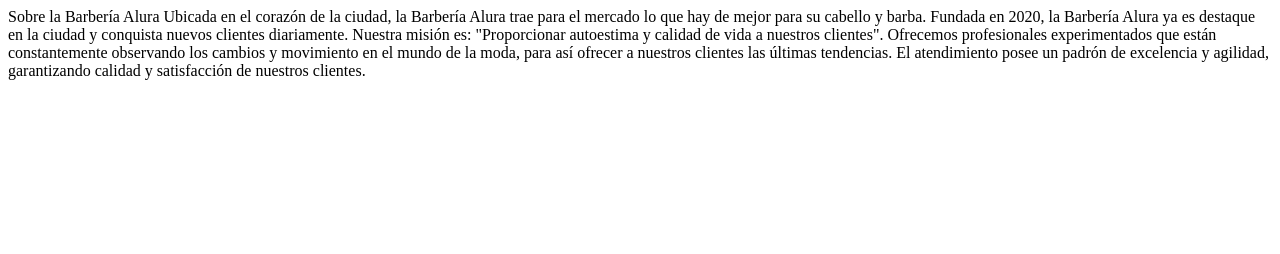
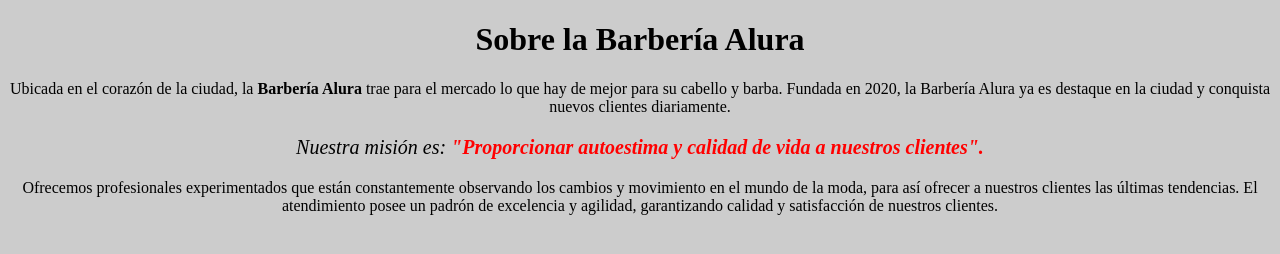
Before and after one commit to Jorge-mendez2000/sistemas3, a plain HTML site: page index.html in a window 1280 px wide. Drawn offline with Linux system fonts and the light colour scheme.

Commit message:
Agrgando hojas de estilo css

```diff
--- a/index.html
+++ b/index.html
@@ -1,4 +1,24 @@
-Sobre la Barbería Alura
-Ubicada en el corazón de la ciudad, la Barbería Alura trae para el mercado lo que hay de mejor para su cabello y barba. Fundada en 2020, la Barbería Alura ya es destaque en la ciudad y conquista nuevos clientes diariamente.
-Nuestra misión es: "Proporcionar autoestima y calidad de vida a nuestros clientes".
-Ofrecemos profesionales experimentados que están constantemente observando los cambios y movimiento en el mundo de la moda, para así ofrecer a nuestros clientes las últimas tendencias. El atendimiento posee un padrón de excelencia y agilidad, garantizando calidad y satisfacción de nuestros clientes.
+<!DOCTYPE html>
+<html lang="es">
+<head>
+
+    <meta charset="UTF-8">
+    <meta name="viewport" content="width=device-width, initial-scale=1.0">
+    <title>Barberia Alura</title>
+    <link rel="stylesheet" href="style.css">
+
+</head>
+
+<body>
+
+    <h1 style="text-align: center;">Sobre la Barbería Alura</h1>
+
+    <p>Ubicada en el corazón de la ciudad, la <strong>Barbería Alura</strong>  trae para el mercado lo que hay de mejor para su cabello y barba. Fundada en 2020, la Barbería Alura ya es destaque en la ciudad y conquista nuevos clientes diariamente.</p>
+
+    <p style="font-size: 20px; "> <em>Nuestra misión es: <strong> "Proporcionar autoestima y calidad de vida a nuestros clientes".</strong></em></p>
+
+    <p>Ofrecemos profesionales experimentados que están constantemente observando los cambios y movimiento en el mundo de la moda, para así ofrecer a nuestros clientes las últimas tendencias. El atendimiento posee un padrón de excelencia y agilidad, garantizando calidad y satisfacción de nuestros clientes. </p>
+
+</body>
+
+</html>
--- /dev/null
+++ b/style.css
@@ -0,0 +1,13 @@
+body{
+    background: #cccccc;
+}
+h1{
+    background: #cccccc;
+}
+p{
+    text-align:center;
+    background: #cccccc;
+}
+em strong{
+    color: red;
+}
```
